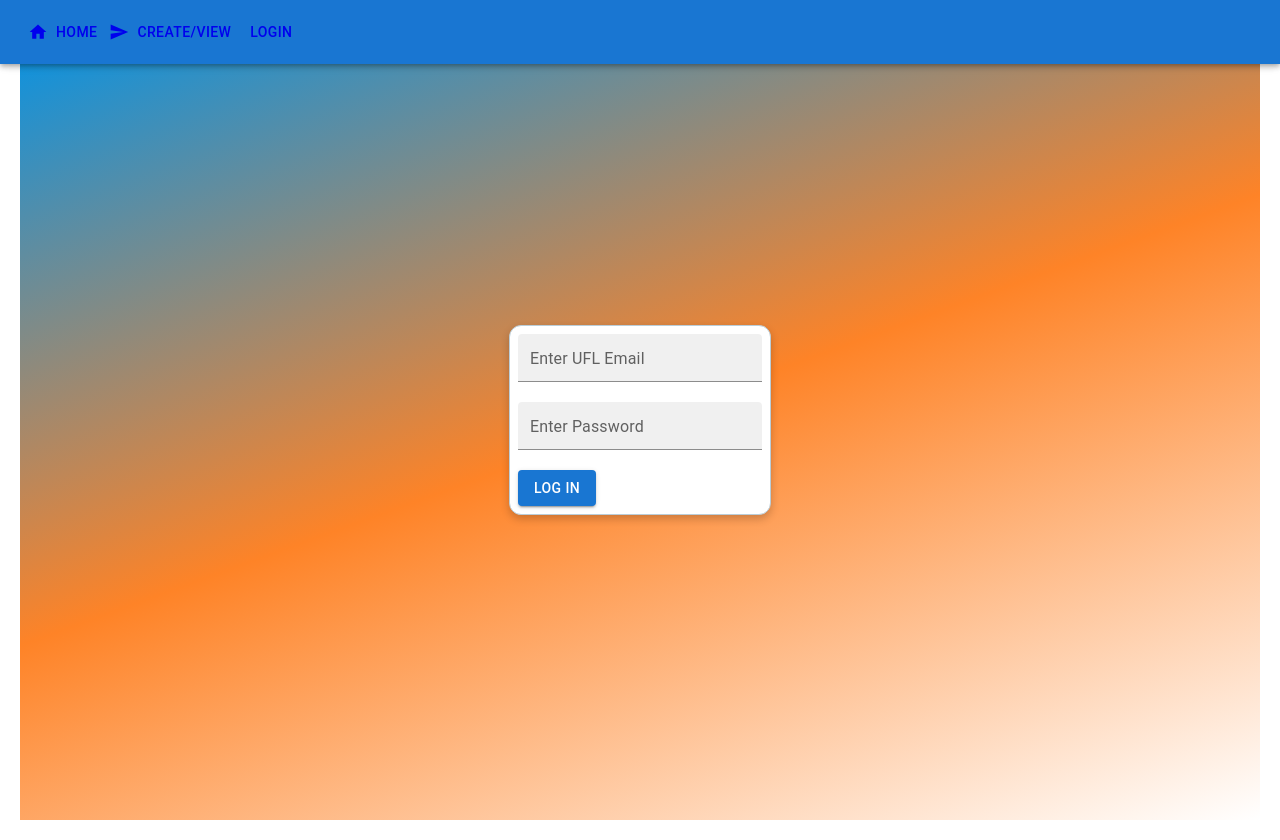
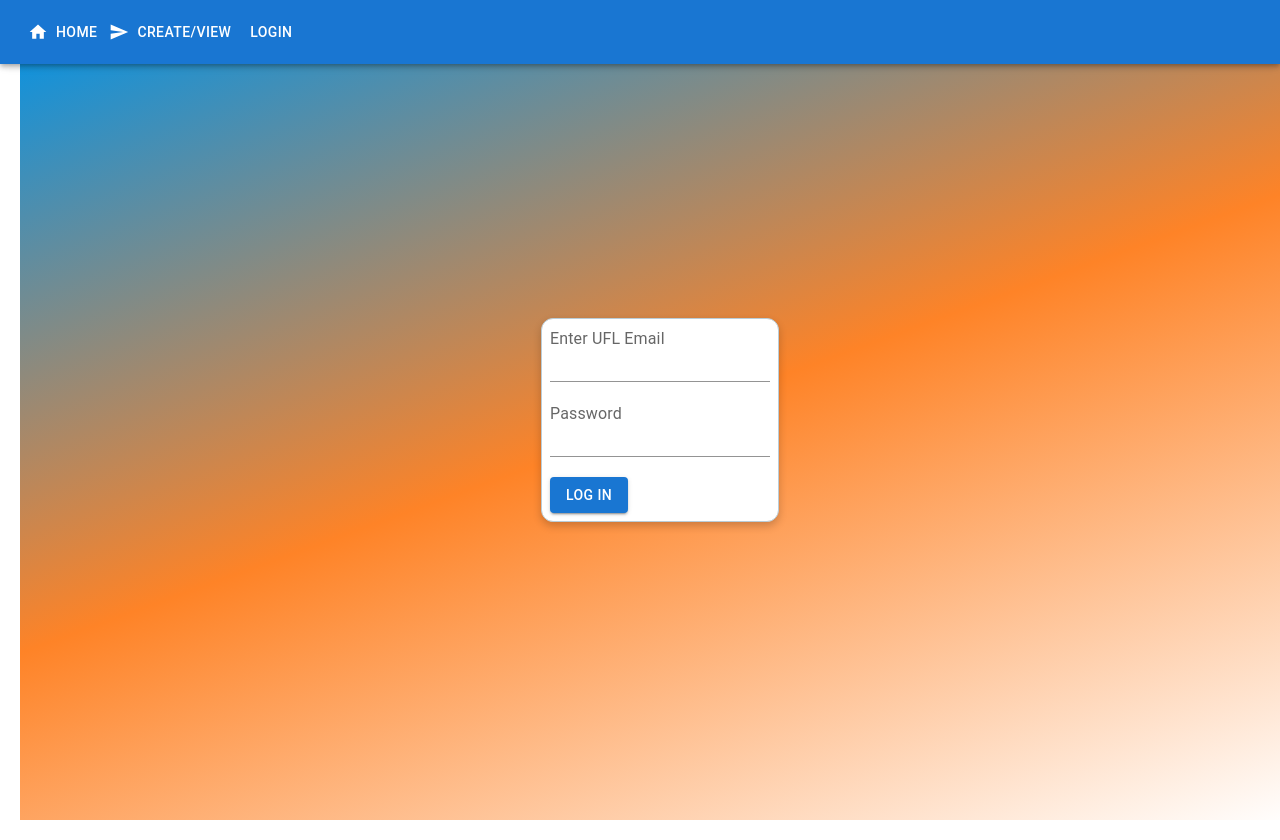
Before and after one commit to sckaff/uforum, a React (Create React App) app in the folder my-app/: page /login in a window 1280 px wide. Built offline with nearby package versions, Linux system fonts and the light colour scheme; the HTML template or start-up script is replaced by a standard one.

Commit message:
- Made typed passwords hidden - Disguised homebar links as buttons - Reformatted Login background to cover most of page

```diff
--- a/my-app/src/App.css
+++ b/my-app/src/App.css
@@ -7,18 +7,16 @@
   min-height: 100vh;
   align-items: center;
   justify-content: center;
+  background-size: cover;
   background-color: #0093E9;
   background-image: linear-gradient(160deg, #0093E9 0%, #fe8327 50%, #ffffff 100%);
-  background-size: cover;
+  position: absolute;
+  width: 100%;
+  height: 100%;
 }
 .card {
-  /* Change background color */
   background-color: white;
-
-  /* Add border */
   border: 1px solid #bacdd8;
-
-  /* Add space between the border and the content */
   padding: 8px;
   box-shadow: 0 4px 8px 0 rgba(0,0,0,0.2);
   border-radius: 12px;
--- a/my-app/src/components/Post/Homebar.tsx
+++ b/my-app/src/components/Post/Homebar.tsx
@@ -20,9 +20,9 @@ export const Homebar = () => {
         <Box sx={{ flexGrow: 1 }}>
             <AppBar position="fixed">
                 <Toolbar>
-                    <a href='http://localhost:3000/home'><Button color="inherit" startIcon={<HomeIcon />}>Home</Button></a>
-                    <a href='http://localhost:3000/'><Button color="inherit" startIcon={<SendIcon />}>Create/View</Button></a>
-                    <a href='http://localhost:3000/login'><Button color="inherit">Login</Button></a>
+                    <Button color="inherit" startIcon={<HomeIcon />} href="http://localhost:3000/home">Home</Button>
+                    <Button color="inherit" startIcon={<SendIcon />} href="http://localhost:3000/">Create/View</Button>
+                    <Button color="inherit" href="http://localhost:3000/login">Login</Button>
                 </Toolbar>
             </AppBar>
         </Box>
--- a/my-app/src/components/Post/Login.tsx
+++ b/my-app/src/components/Post/Login.tsx
@@ -1,7 +1,24 @@
 import { TextField, Button } from '@mui/material';
 import React, { useState } from "react";
+import IconButton from '@mui/material/IconButton';
+import InputAdornment from '@mui/material/InputAdornment';
+import Visibility from '@mui/icons-material/Visibility';
+import VisibilityOff from '@mui/icons-material/VisibilityOff';
+import InputLabel from '@mui/material/InputLabel';
+import Input from '@mui/material/Input';
 
-export const Login = () => {
+
+export default function InputAdornments() {
+    const [showPassword, setShowPassword] = React.useState(false);
+
+    const handleClickShowPassword = () => setShowPassword((show) => !show);
+
+    const handleMouseDownPassword = (event: React.MouseEvent<HTMLButtonElement>) => {
+      event.preventDefault();
+    };
+}
+
+    export const Login = () => {
     type myStates = {
         email: string,
         passWord: string,
@@ -13,28 +30,25 @@ export const Login = () => {
         event.preventDefault();
         console.log(email);
     }
+    const [showPassword] = React.useState(false);
+
     return (
         <div className="loginPage">
             <div className="card">
-                <form>
-                <TextField
-                    label="Enter UFL Email"
+                <form onSubmit={handleSubmit}>
+                <InputLabel htmlFor="UFL_email">Enter UFL Email</InputLabel>
+                <Input
                     id="UFL_email"
-                    variant="filled"
-                    size="small"
                     value={email}
                     onChange={(event) => setEmail(event.target.value)}
                     />
                     <br/><br/>
-                    <TextField
-                    label="Enter Password"
-                    id="password"
-                    size="small"
-                    variant="filled"
-                    value={passWord}
-                    onChange={(event) => setPassWord(event.target.value)}
-                    />
-                    <br/><br/>
+                <InputLabel htmlFor="filled-adornment-password">Password</InputLabel>
+                  <Input
+                    id="filled-adornment-password"
+                    type={showPassword ? 'text' : 'password'}
+                  />
+                <br/><br/>
                 <Button variant="contained" type="submit">Log In</Button>
                 </form>
             </div>
```
